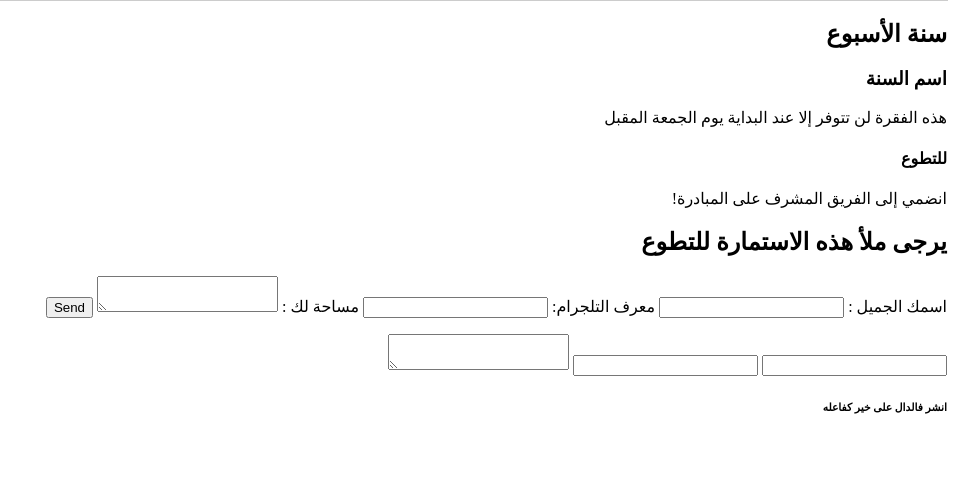
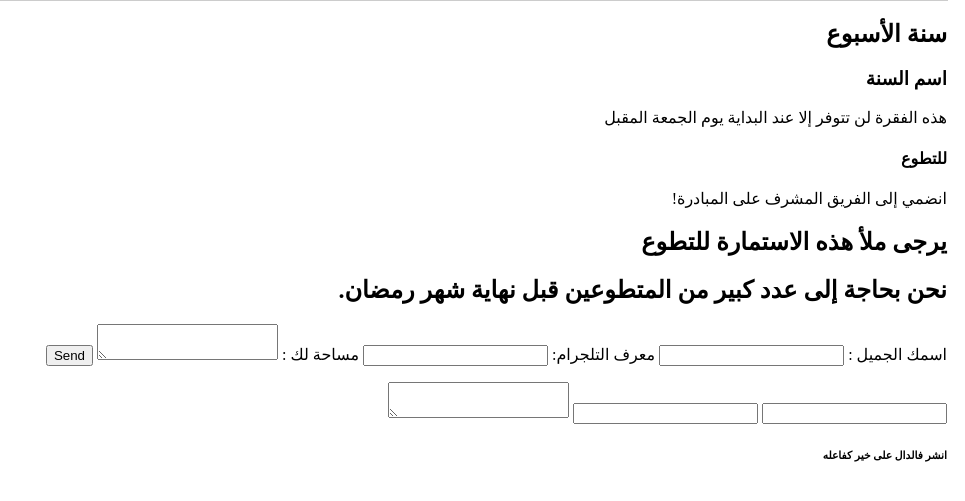
Before and after one commit to Salalimolimo5512/sunan, a plain HTML site: page index.html in a window 1280 px wide. Shown: the part 1798-2299 px from the top of the page, without its empty margins (315-1280 px from the left). Before the commit the page ends 2255 px from the top, so only its background shows below. Drawn offline with Linux system fonts and the light colour scheme.

Commit message:
Update index.html

```diff
--- a/index.html
+++ b/index.html
@@ -60,6 +60,7 @@
             </div>
             <div class="form">
                 <h1>يرجى ملأ هذه الاستمارة للتطوع </h1>
+                <h2>نحن بحاجة إلى عدد كبير من المتطوعين قبل نهاية شهر رمضان.</h2>
                 <form
                 action="https://formspree.io/f/mpwqrgvp"
                 method="POST"
```
